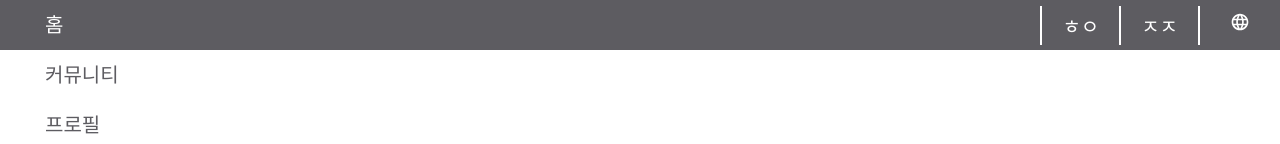
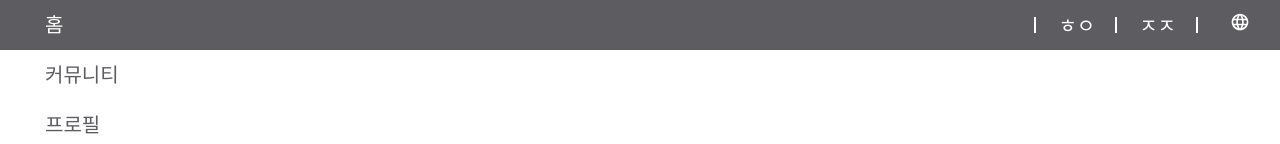
Before and after one commit to sudo0272/bhsjp-v2-frontend, a React (Create React App) app: page /home in a window 1280 px wide. Shown: the top 144 px of the page. Built offline with nearby package versions, Linux system fonts and the light colour scheme.

Commit message:
Menu: improve design

```diff
--- a/src/Menu.css
+++ b/src/Menu.css
@@ -77,6 +77,10 @@
   right: 30px;
 }
 
+#site-menu-container {
+  min-width: 2px;
+}
+
 #site-menu-container > ul {
   margin: 0;
   padding: 0;
@@ -85,9 +89,5 @@
 #site-menu-container > ul > li {
   list-style-type: none;
   padding: 5px 20px;
-  border-right: 2px solid white;
+  line-height: 7px;
 }
-
-#site-menu-container > ul > li:first-child {
-  border-left: 2px solid white;
-}
--- a/src/Menu.tsx
+++ b/src/Menu.tsx
@@ -10,6 +10,7 @@ import './Menu.css'
 import './i18nConfig'
 import { useTranslation } from 'react-i18next'
 import LanguageMenu from './LanguageMenu'
+import MenuHorizontalSeparator from './MenuHorizontalSeparator'
 
 const Menu = () => {
   const [target, setTarget] = useState('')
@@ -74,8 +75,7 @@ const Menu = () => {
                   to={'/' + site}
                   key={siteIndex}
                 >
-                  <li
-                  >
+                  <li>
                     {t(`sites.${site}.name`)}
                   </li>
                 </Link>
@@ -96,13 +96,17 @@ const Menu = () => {
           >
             {menus.map((menu, menuIndex) => {
               return (
-                <li
-                  key={menuIndex}
-                >
-                  {t(`sites.${target}.submenus.${menu}`)}
-                </li>
+                <>
+                  <MenuHorizontalSeparator />
+                  <li
+                    key={menuIndex}
+                  >
+                    {t(`sites.${target}.submenus.${menu}`)}
+                  </li>
+                </>
               )
             })}
+            <MenuHorizontalSeparator />
           </ul>
         </div>
         <LanguageMenu />
--- /dev/null
+++ b/src/MenuHorizontalSeparator.css
@@ -0,0 +1,5 @@
+.menu-horizontal-separator {
+  height: 16px;
+  width: 2px;
+  border-left: 2px solid white;
+}
--- /dev/null
+++ b/src/MenuHorizontalSeparator.tsx
@@ -0,0 +1,12 @@
+import './MenuHorizontalSeparator.css'
+
+const MenuHorizontalSeparator = () => {
+  return (
+    <div
+      className="menu-horizontal-separator"
+    >
+    </div>
+  )
+}
+
+export default MenuHorizontalSeparator
```
